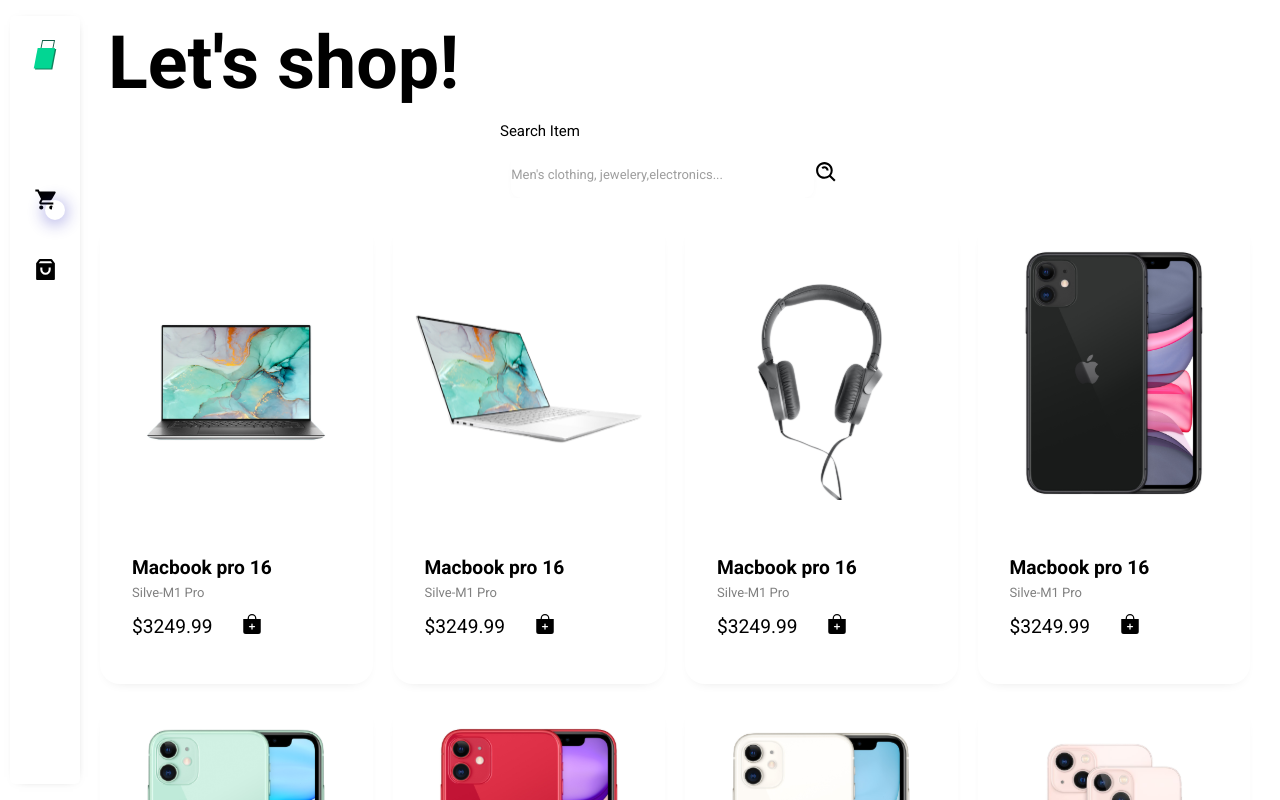
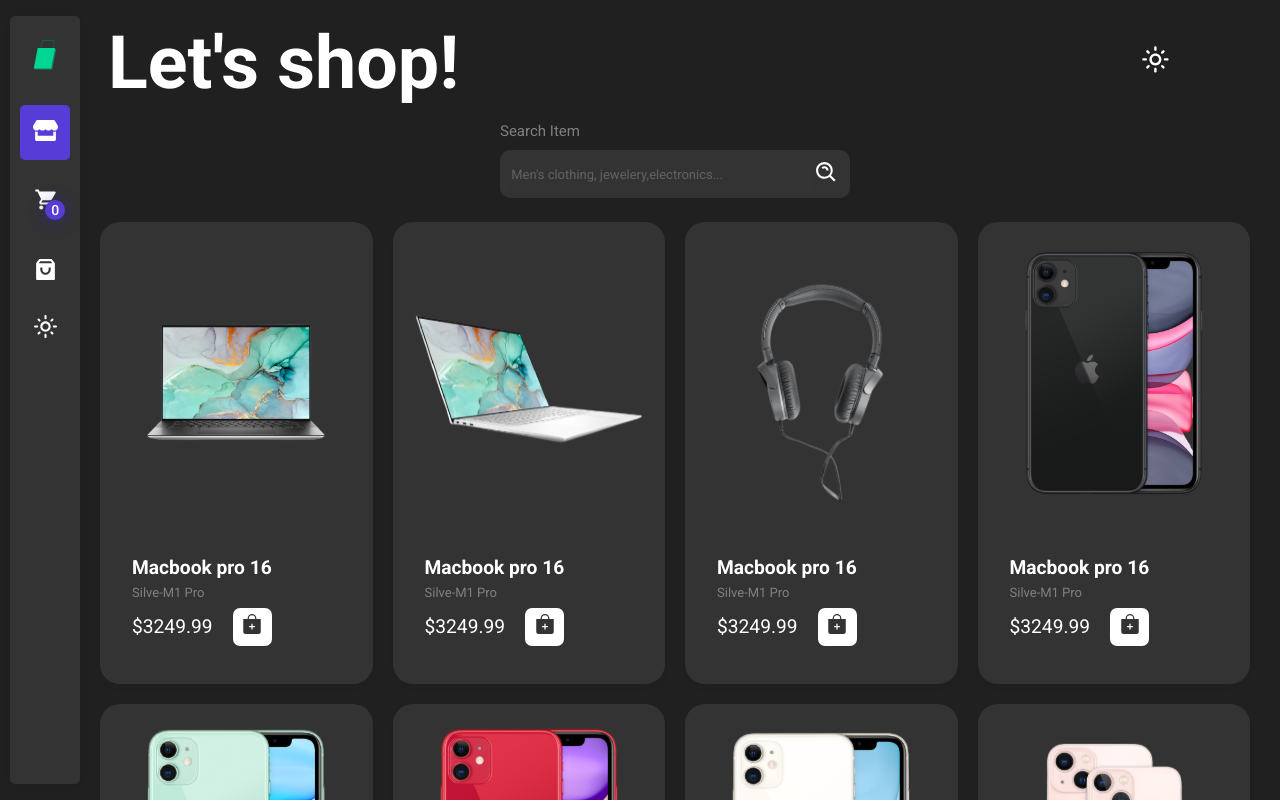
Before and after one commit to Kamasah-Dickson/jubilant-adventure, a Next.js app: page / in a window 1280 px wide. Built offline with nearby package versions, Linux system fonts and the light colour scheme.

Commit message:
refactor Header

```diff
--- a/components/Header.tsx
+++ b/components/Header.tsx
@@ -1,22 +1,40 @@
 import { globalContext } from "@/context/appContext";
-import { useContext } from "react";
+import { useContext, Dispatch, useEffect, SetStateAction } from "react";
 import { RiMenu4Line } from "react-icons/ri";
 import sideBarStyles from "../styles/sidebar.module.scss";
+import { MdDarkMode, MdOutlineLightMode } from "react-icons/md";
 
 type Ititle = {
 	title: string;
 };
+
 function Header({ title }: Ititle) {
-	const { setShowNav } = useContext(globalContext);
+	const { setShowNav, setDarkmode, darkmode } = useContext(globalContext);
+
+	useEffect(() => {
+		if (darkmode) {
+			document.body.classList.remove("light-mode");
+			document.body.classList.add("dark-mode");
+		} else {
+			document.body.classList.remove("dark-mode");
+			document.body.classList.add("light-mode");
+		}
+	}, [darkmode]);
+
 	return (
-		<div
-			onClick={() => setShowNav(true)}
-			className={sideBarStyles.hamburgerAndtitle}
-		>
-			<div className={sideBarStyles.hamburger}>
+		<div className={sideBarStyles.hamburgerAndtitle}>
+			<div onClick={() => setShowNav(true)} className={sideBarStyles.hamburger}>
 				<RiMenu4Line size={25} />
 			</div>
-			<h1>{title}</h1>
+			<div className={sideBarStyles.titleFlex}>
+				<h1>{title}</h1>
+				<div
+					onClick={() => setDarkmode((prev) => !prev)}
+					className={sideBarStyles.icon}
+				>
+					{darkmode ? <MdOutlineLightMode color="white" /> : <MdDarkMode />}
+				</div>
+			</div>
 		</div>
 	);
 }
```
